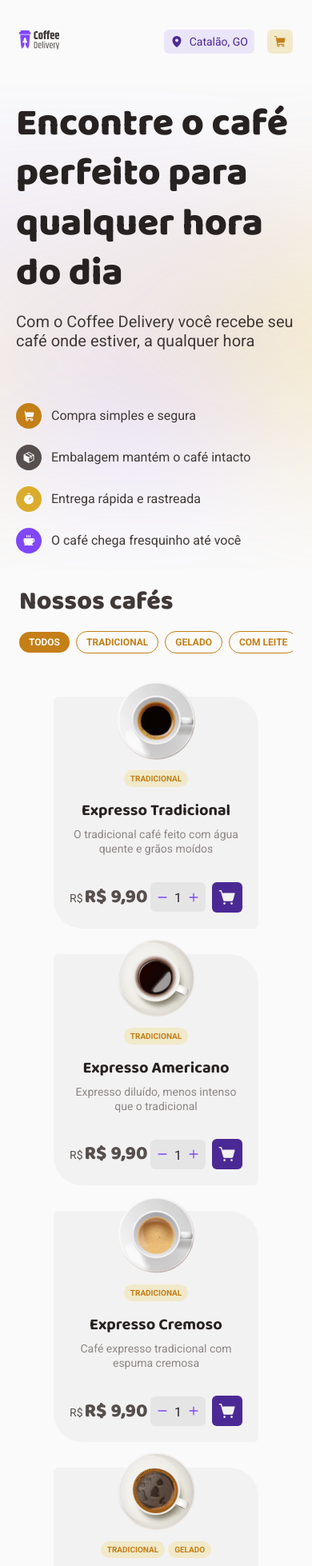
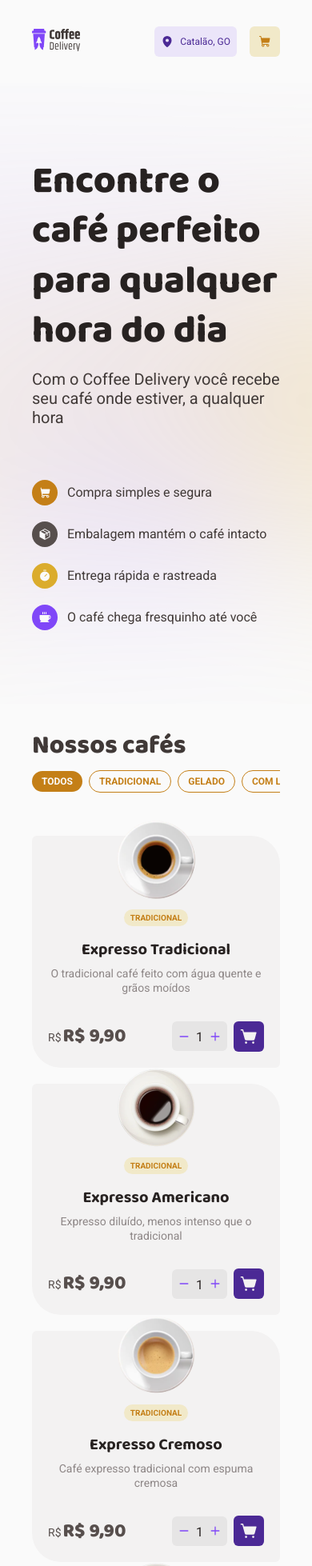
Before and after one commit to anaclaraaraujo/graodeouro, a React (Vite) app: page / in a window 390 px wide. Shown: the top 1958 px of the page at 80% size. Built offline with nearby package versions, Linux system fonts and the light colour scheme.

Commit message:
feat(home): add responsive layout for mobile and tablet

```diff
--- a/src/components/Card/styles.ts
+++ b/src/components/Card/styles.ts
@@ -12,6 +12,10 @@ export const Container = styled.div`
   text-align: center;
   justify-content: center;
   align-items: center;
+
+  @media (max-width: 1024px) {
+    width: 100%;
+  }
 `;
 
 export const CoffeeImg = styled.img`
@@ -70,6 +74,7 @@ export const Control = styled.div`
   justify-content: space-between;
 
   margin-top: 3.2rem;
+  gap: 1rem;
 `;
 
 export const Price = styled.div`
--- a/src/components/Header/styles.ts
+++ b/src/components/Header/styles.ts
@@ -16,12 +16,16 @@ export const HeaderContainer = styled.header`
 
   padding: 3.2rem 16rem;
 
-  @media (max-width: 768px) {
-    padding: 2rem 2.4rem;
+  @media (max-width: 480px) {
+    padding: 3.2rem 2.4rem;
 
     img {
-      width: 5rem;
+      width: 6rem;
     }
+  }
+
+  @media (max-width: 768px) {
+    padding: 3.2rem 4rem;
   }
 `;
 
@@ -76,18 +80,11 @@ export const HeaderButton = styled.button<{ $variant: 'purple' | 'yellow' }>`
     `
   }
 
-
-  @media (max-width: 414px) {
-    min-width: 3rem;
-    height: 3rem;
-    font-size: 1.4rem;
+  @media (max-width: 480px) {
+    font-size: 1.2rem;
 
     svg {
       width: 1.6rem;
     }
-
-    span {
-      font-size: 1rem;
-    }
   }
 `;
--- a/src/pages/Checkout/styles.ts
+++ b/src/pages/Checkout/styles.ts
@@ -9,12 +9,6 @@ export const Container = styled.label`
 
   display: flex;
   gap: 3.2rem;
-
-  @media (max-width: 414px) {
-    padding: 2rem 2.4rem;
-
-    flex-direction: column;
-  }
 `;
 
 export const InfoContainer = styled.div`
@@ -44,11 +38,6 @@ export const FormsContainer = styled.div`
   display: flex;
   flex-direction: column;
   gap: 3.2rem;
-
-  @media (max-width: 414px) {
-    min-width: 100%;
-    padding: 2rem;
-  }
 `;
 
 export const AddressContainer = styled(FormsContainer)``;
@@ -84,14 +73,6 @@ export const AddressForm = styled.div`
     'neighborhood city state';
   grid-template-columns: 20rem 1fr 6rem;
   grid-gap: 1.6rem 1.2rem;
-
-
-  @media (max-width: 414px) {
-    display: flex;
-    flex-direction: column;
-
-    width: 100%;
-  }
 `;
 
 export const PaymentContainer = styled(FormsContainer)``
@@ -113,10 +94,6 @@ export const PaymentOptions = styled.div`
     align-items: center;
     justify-content: space-between;
     gap: 1.2rem;
-
-    @media (max-width: 414px) {
-      flex-direction: column;
-    }
   }
 `;
 
@@ -143,23 +120,6 @@ export const Coffee = styled.div`
 
   > aside {
     font-weight: bold;
-  }
-
-  @media (max-width: 414px) {
-    flex-direction: column;
-    align-items: flex-end;
-    gap: 2rem;
-
-    > div {
-      > img {
-        width: 4rem;
-        height: 4rem;
-      }
-
-      > div {
-        gap: 1rem;
-      }
-  }
   }
 `;
 
@@ -209,11 +169,6 @@ export const CartTotal = styled.div`
 
   p {
     margin-bottom: 1.6rem;
-  }
-
-  @media (max-width: 414px) {
-    padding: 2rem;
-    min-width: 100%;
   }
 `;
 
--- a/src/pages/Home/index.tsx
+++ b/src/pages/Home/index.tsx
@@ -89,6 +89,7 @@ export function Home() {
             ))}
           </Filter>
         </CoffeeHeader>
+
         <CoffeeList>
           {filteredCoffees.length > 0 ? (
             filteredCoffees.slice(0, visibleItems).map(coffee => (
--- a/src/pages/Home/styles.ts
+++ b/src/pages/Home/styles.ts
@@ -9,6 +9,7 @@ export const Container = styled.section`
 
 export const Hero = styled.div`
   width: 100%;
+
   background: url(${bgHero}) no-repeat center;
   background-size: cover;
   padding: 9.2rem 16rem;
@@ -18,18 +19,19 @@ export const Hero = styled.div`
   align-items: center;
   justify-content: space-between;
 
-  @media (max-width: 768px) {
-    flex-direction: column;
-    padding: 2rem 2.4rem;
+  img {
+    width: 80%;
+  }
 
-    img {
-      max-width: 100%;
-    }
+  @media (max-width: 480px) {
+    padding: 9.2rem 2.4rem;
   }
 
   @media (max-width: 768px) {
-    padding: 2rem;
+    padding: 9.2rem 4rem;
+  }
 
+  @media (max-width: 1024px) {
     img {
       display: none;
     }
@@ -42,10 +44,6 @@ export const HeroContent = styled.div`
   flex-direction: column;
   justify-content: space-between;
   gap: 6.6rem;
-
-  @media (max-width: 768px) {
-    max-width: 100%;
-  }
 `;
 
 export const Heading = styled.div`
@@ -76,7 +74,7 @@ export const Info = styled.div`
   grid-template-columns: 1fr 1fr;
   grid-row-gap: 2rem;
 
-  @media (max-width: 414px) {
+  @media (max-width: 480px) {
     display: flex;
     flex-direction: column;
   }
@@ -113,13 +111,12 @@ export const CoffeeContainer = styled.section`
 
   align-items: center;
 
-  @media (max-width: 414px) {
-    flex-direction: column;
-    padding: 2rem 2.4rem;
+  @media (max-width: 480px) {
+    padding: 3.2rem 2.4rem;
   }
 
   @media (max-width: 768px) {
-    padding: 2rem 2.4rem;
+    padding: 3.2rem 4rem;
   }
 `;
 
@@ -139,10 +136,12 @@ export const CoffeeHeader = styled.div`
     color: ${(props) => props.theme.colors['gray-900']};
   }
 
-  @media (max-width: 768px) {
+  @media (max-width: 1024px) {
+    display: flex;
     flex-direction: column;
     align-items: flex-start;
-    gap: 1.6rem;
+
+    gap: 1rem;
   }
 `;
 
@@ -151,7 +150,7 @@ export const Filter = styled.div`
   align-items: center;
   gap: .8rem;
 
-  @media (max-width: 768px) {
+  @media (max-width: 480px) {
     width: 100%;
     overflow: scroll;
 
@@ -164,20 +163,28 @@ export const Filter = styled.div`
 `;
 
 export const CoffeeList = styled.div`
-  display: flex;
+  /* display: flex;
   flex-wrap: wrap;
-  gap: 3.2rem;
+  gap: 3.2rem; */
 
-  @media (max-width: 768px) {
-    justify-content: center;
-    justify-content: space-around;
+  display: grid;
+  grid-template-columns: repeat(4, 1fr);
+  gap: 2rem;
+
+  @media (max-width: 1024px) {
+    display: grid;
+    grid-template-columns: repeat(2, 1fr);
+  }
+
+  @media (max-width: 480px) {
+    display: grid;
+    grid-template-columns: 1fr;
   }
 `;
 
 export const ButtonSeeMore = styled.button`
-  margin-top: 2.4rem;
-  max-width: 31rem;
-  padding: 1.2rem;
+  width: 32rem;
+  padding: 1.6rem 3.2rem;
   text-transform: uppercase;
 
   ${(props) => props.theme.fonts.buttonG};
@@ -191,4 +198,8 @@ export const ButtonSeeMore = styled.button`
   }
 
   border-radius: 6px;
+
+  @media (max-width: 1024px) {
+    width: 100%;
+  }
 `;
--- a/src/pages/Success/styles.ts
+++ b/src/pages/Success/styles.ts
@@ -15,16 +15,6 @@ export const Container = styled.main`
 
   img {
     margin-bottom: -1.3rem;
-  }
-
-  @media (max-width: 414px) {
-    padding: 2rem 2.4rem;
-
-    flex-direction: column;
-
-    img {
-      width: 100%;
-    }
   }
 `;
 
@@ -85,8 +75,4 @@ export const InfoContent = styled.div`
     display: flex;
     flex-direction: column;
   }
-
-  @media (max-width: 414px) {
-    padding: 2rem;
-  }
 `;
```
Lines whose indentation alone changed are shown as unchanged.
